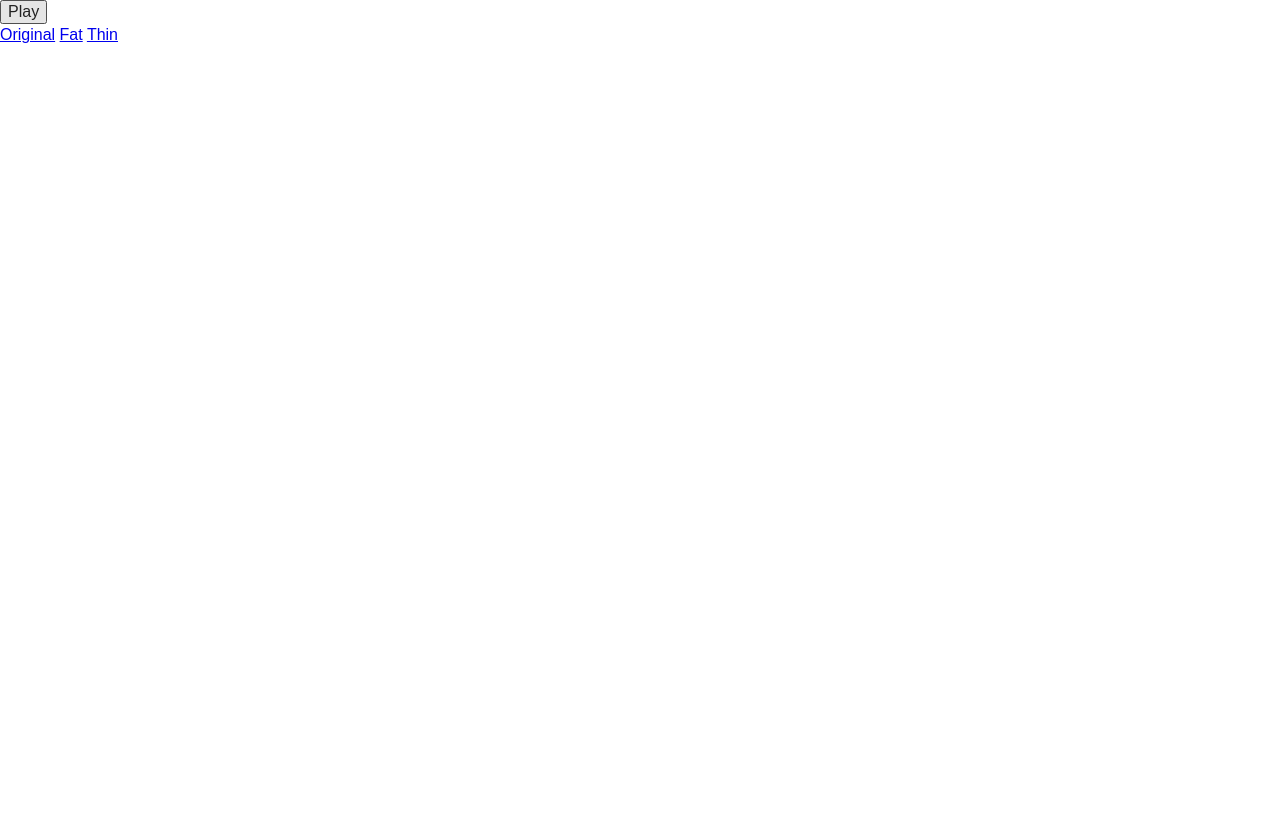
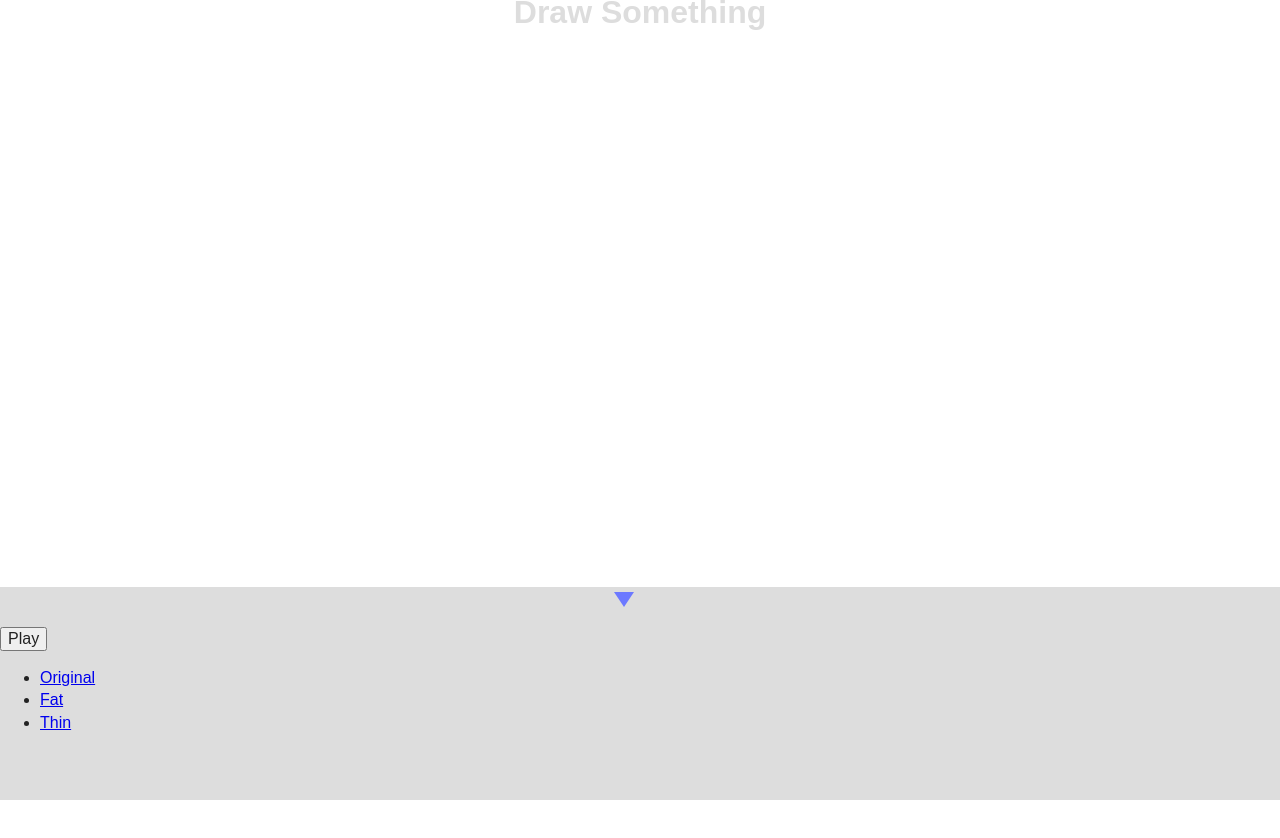
Before and after one commit to hellocreep/pencil, a website: page example/index.html in a window 1280 px wide. Both pictures are taken after a click on the button "Play". After the commit the page ends 800 px from the top, so only its background shows below. Drawn offline with Linux system fonts and the light colour scheme; files that its build step writes are made by us from their sources.

Commit message:
gh-pages update

```diff
--- a/example/css/main.css
+++ b/example/css/main.css
@@ -97,11 +97,53 @@ textarea {
    Author's custom styles
    ========================================================================== */
 
-#canvas {
+#wrap {
+    overflow: hidden;
 }
 
+.title {
+    text-align: center;
+    color: #ddd;
+    margin: 10px 0;
+}
 
+#footer {
+    height: 50px;
+    position: relative;
+    background-color: #ddd;
+}
 
+.pencilbox {
+    position: absolute;
+    background-color: #ddd;
+    top: 0;
+    left: 0;
+    width: 100%;
+}
+
+.arrow {
+    display: block;
+    position: relative;
+    height: 20px;
+    margin-bottom: 20px;
+}
+
+.arrow:after {
+    content: '';
+    width: 0;
+    height: 0;
+    border-style: solid;
+    border-width: 0 10px 15px 10px;
+    border-color: transparent transparent #6C79FF transparent;
+    position: absolute;
+    left: 48%;
+    top: 5px;
+}
+
+.arrow.down:after {
+    border-width: 15px 10px 0 10px;
+    border-color: #6C79FF transparent transparent transparent;
+}
 
 
 
--- a/example/index.html
+++ b/example/index.html
@@ -21,17 +21,33 @@
             <p class="browsehappy">You are using an <strong>outdated</strong> browser. Please <a href="http://browsehappy.com/">upgrade your browser</a> to improve your experience.</p>
         <![endif]-->
 
-        <div>
-            <button type="button" class="js-pencil-play">Play</button>
-        </div>
-        <div>
-            <a href="javascript:;" class="js-set" data-pencil="original">Original</a>
-            <a href="javascript:;" class="js-set" data-pencil="fat">Fat</a>
-            <a href="javascript:;" class="js-set" data-pencil="thin">Thin</a>
-        </div>
-
         <!-- Add your site or application content here -->
-        <canvas id="canvas" width="300" height="500"></canvas>
+        <main id="wrap">
+            <h1 id="header" class="title">Draw Something</h1>
+            <div class="paper">
+                <canvas id="canvas" width="300" height="500"></canvas>
+            </div>
+            <footer id="footer">
+                <div class="pencilbox">
+                    <i class="arrow js-toggle-box"></i>
+                    <button type="button" class="js-pencil-play">Play</button>
+                    <ul>
+                        <li>
+                            <a href="javascript:;" class="js-set" data-pencil="original">Original</a>
+                        </li>
+                        <li>
+                            <a href="javascript:;" class="js-set" data-pencil="fat">Fat</a>
+                        </li>
+                        <li>
+                            <a href="javascript:;" class="js-set" data-pencil="thin">Thin</a>
+                        </li>
+                        <!-- <li>
+                            <a href="javascript:;" class="js-set" data-pencil="one">Pencil one</a>
+                        </li> -->
+                    </ul>
+                </div>
+            </footer>
+        </main>
 
         <script src="js/vendor/jquery-1.10.2.min.js"></script>
         <script src="js/pencil.min.js"></script>
--- a/example/js/main.js
+++ b/example/js/main.js
@@ -4,8 +4,10 @@ $(function() {
 
   $('#canvas').attr({
     width: $win.width(),
-    height: $win.height()
+    height: $win.height() - $('#header').height() - $('#footer').height()
   });
+
+  $('#wrap').height($win.height())
 
   pencil = new Pencil('canvas');
   window.pencil = pencil;
@@ -16,6 +18,21 @@ $(function() {
 
   $('.js-pencil-play').on('click', function() {
     pencil.play();
+    $('.js-toggle-box').trigger('click');
+  });
+
+  $('.js-toggle-box').on('click', function() {
+    var $this = $(this);
+    var anime;
+    var top = $('.pencilbox').height();
+    if($this.hasClass('down')) {
+      anime = {top: 0};
+    } else {
+      anime = {top: -top}
+    }
+    $(this).parent().animate(anime, 300, function() {
+      $this.toggleClass('down');
+    });
   });
 
 
--- a/src/pencil.js
+++ b/src/pencil.js
@@ -171,6 +171,11 @@
         strokeStyle: '#333',
         lineCap: 'round',
         lineWidth: 10
+      },
+      one: {
+        strokeStyle: '#333',
+        lineCap: 'round',
+        lineWidth: 3
       }
     }
   }
```
Also changed, not shown: dist/pencil.min.js, example/js/pencil.min.js.
